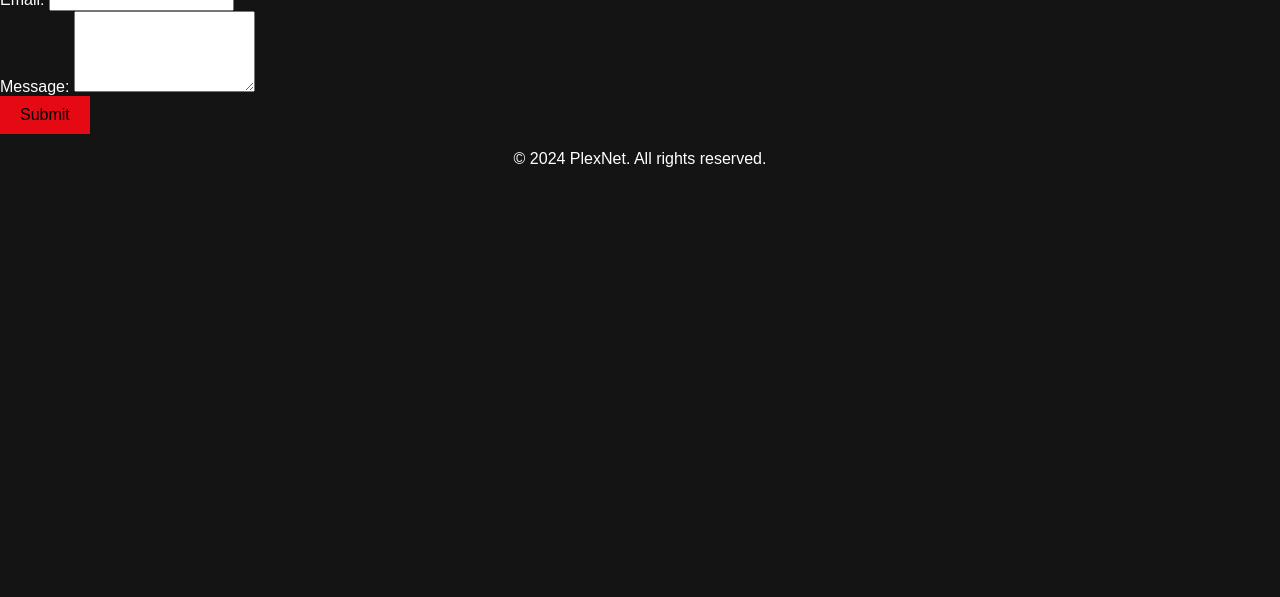
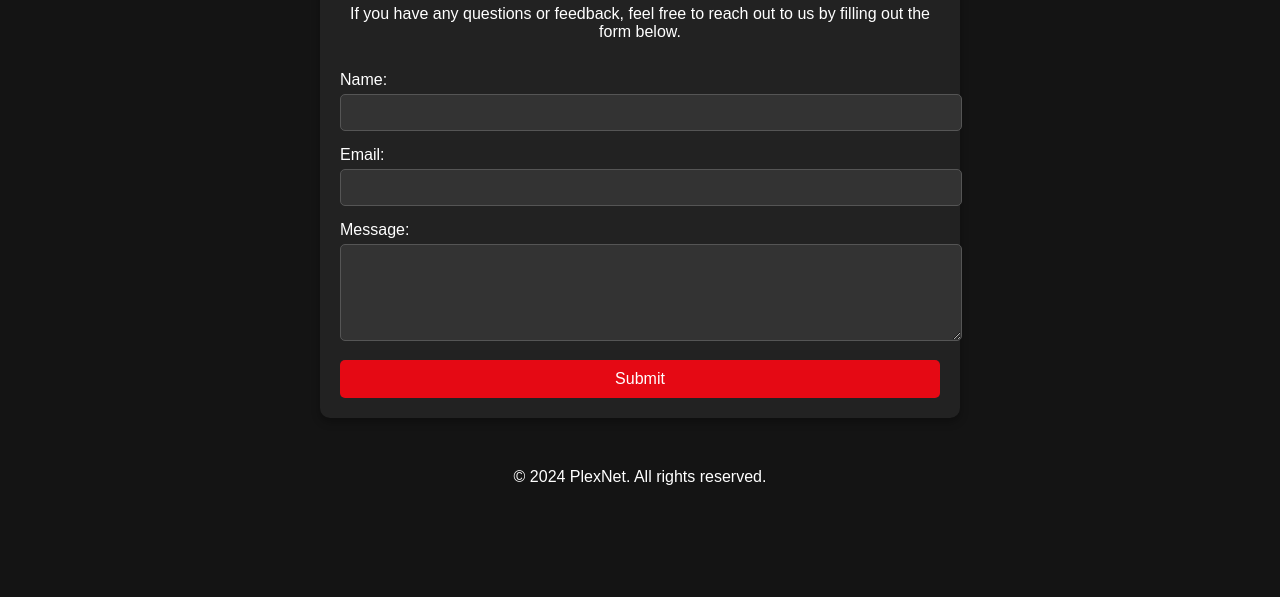
Before and after one commit to Hinoyog29/IT23BHinoyog, a plain HTML site: page Website/contact.html in a window 1280 px wide. Shown: the part 203-800 px from the top of the page. Drawn offline with Linux system fonts and the light colour scheme.

Commit message:
added the css for contacts

```diff
--- a/Website/web.css
+++ b/Website/web.css
@@ -116,3 +116,61 @@ button:hover {
         min-width: 150px;
     }
 }
+
+
+.contact {
+    max-width: 600px;
+    margin: 50px auto;
+    padding: 20px;
+    background-color: #222;
+    border-radius: 10px;
+    box-shadow: 0 4px 8px rgba(0, 0, 0, 0.3);
+}
+
+.contact h1 {
+    text-align: center;
+    margin-bottom: 20px;
+}
+
+.contact p {
+    text-align: center;
+    margin-bottom: 30px;
+}
+
+.form-group {
+    margin-bottom: 15px;
+}
+
+.form-group label {
+    display: block;
+    margin-bottom: 5px;
+}
+
+.form-group input, .form-group textarea {
+    width: 100%;
+    padding: 10px;
+    background-color: #333;
+    border: 1px solid #555;
+    color: white;
+    border-radius: 5px;
+}
+
+.form-group input:focus, .form-group textarea:focus {
+    outline: none;
+    border-color: #e50914;
+}
+
+button[type="submit"] {
+    background-color: #e50914;
+    border: none;
+    padding: 10px 20px;
+    color: white;
+    cursor: pointer;
+    border-radius: 5px;
+    width: 100%;
+    transition: background-color 0.3s;
+}
+
+button[type="submit"]:hover {
+    background-color: #b00710;
+}
```
